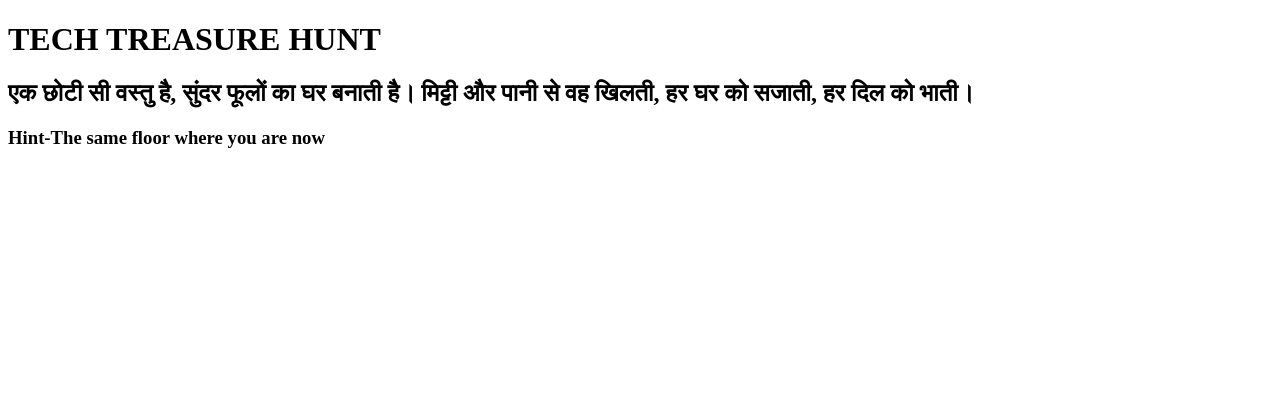
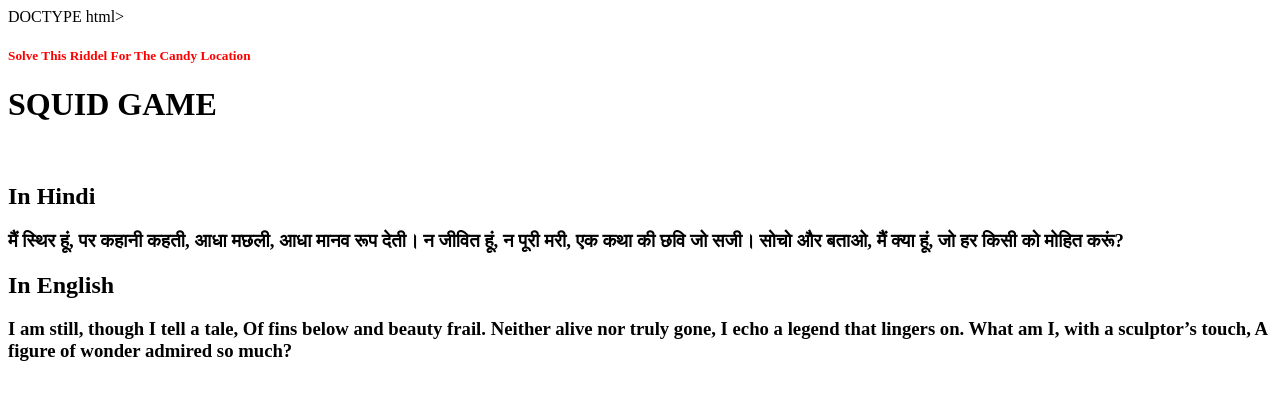
Before and after one commit to Ankitpardhi27/Square, a plain HTML site: page index.html in a window 1280 px wide. Drawn offline with Linux system fonts and the light colour scheme.

Commit message:
Update index.html

```diff
--- a/index.html
+++ b/index.html
@@ -1,17 +1,37 @@
-<!DOCTYPE html>
+DOCTYPE html>
 <html lang="en">
 <head>
     <meta charset="UTF-8">
     <meta name="viewport" content="width=device-width, initial-scale=1.0">
-    <title>clue 3
-    </title>
+    <title>SQUID GAME </title>
+    <link rel="stylesheet" href="style.css">
 </head>
 <body>
-    <h1> TECH TREASURE HUNT </h1>
-    <h2> एक छोटी सी वस्तु है,
-सुंदर फूलों का घर बनाती है।
-मिट्टी और पानी से वह खिलती,
-हर घर को सजाती, हर दिल को भाती।</h2>
-    <h3>Hint-The same floor where you are now </h3>
-</body>
-</html>
+
+    <h5 style="color:red"> Solve This Riddel For The Candy Location</h5>
+     <h1> SQUID GAME </h1>
+    <br>
+
+    <h2> In Hindi
+    <br>
+
+    <h3>
+   मैं स्थिर हूं, पर कहानी कहती,
+आधा मछली, आधा मानव रूप देती।
+न जीवित हूं, न पूरी मरी,
+एक कथा की छवि जो सजी।
+सोचो और बताओ, मैं क्या हूं,
+जो हर किसी को मोहित करूं?
+    </h3>
+        </h2>
+    <h2> In English
+    <h3>
+
+       I am still, though I tell a tale,
+Of fins below and beauty frail.
+Neither alive nor truly gone,
+I echo a legend that lingers on.
+What am I, with a sculptor’s touch,
+A figure of wonder admired so much?
+    </h3>
+        </h2>
```
